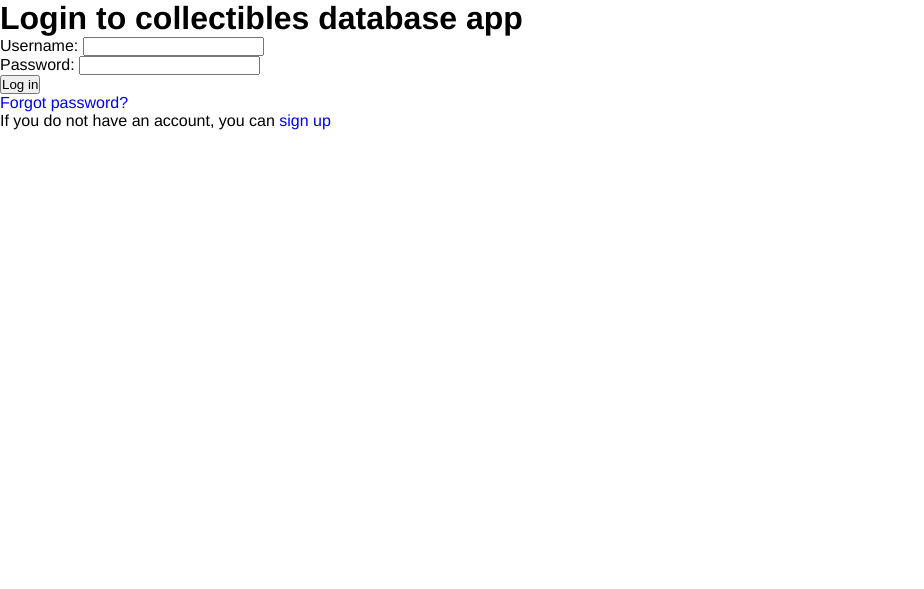
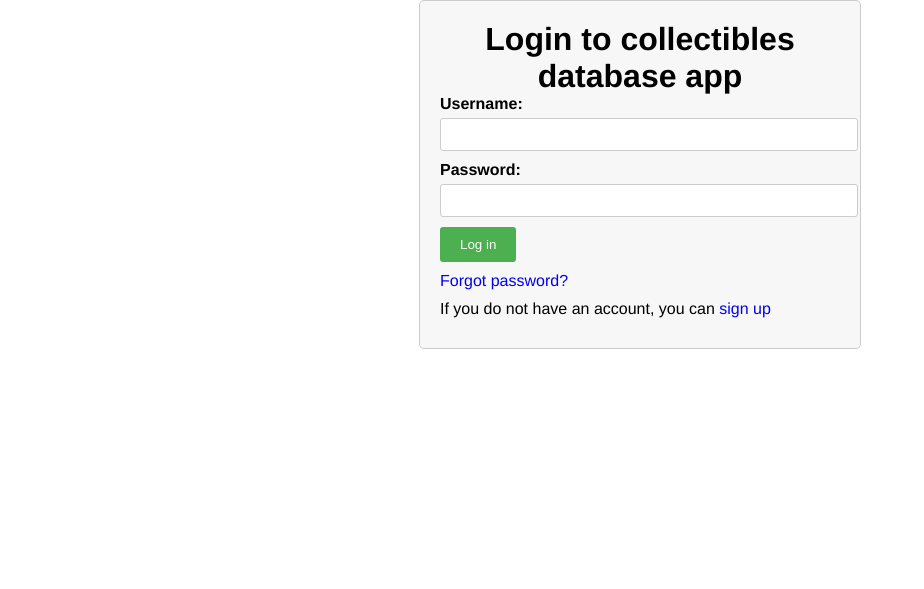
Before and after one commit to 32ndOfAnInch/collectibles_database, a Django app: page /accounts/login/ in a window 1280 px wide. Shown: the part 68-657 px from the top of the page, without its empty margins (0-924 px from the left). Run offline with Django 4.2, Linux system fonts and the light colour scheme.

Commit message:
singup and login forms styled

```diff
--- a/collectibles_database/collectibles_db_app/static/css/style.css
+++ b/collectibles_database/collectibles_db_app/static/css/style.css
@@ -330,3 +330,55 @@ footer p {
 .content-container {
     min-height: 360px;
 }
+
+
+/* signup and login forms */
+
+.signup-login-container {
+    max-width: 400px;
+    margin: 0 auto;
+    padding: 20px;
+    border: 1px solid #ccc;
+    border-radius: 5px;
+    background-color: #f7f7f7;
+}
+
+.signup-login-container h1 {
+    text-align: center;
+}
+
+.signup-login-container p {
+    margin-bottom: 10px;
+}
+
+.signup-login-container label {
+    display: block;
+    font-weight: bold;
+    margin-bottom: 5px;
+}
+
+.signup-login-container input[type="text"],
+.signup-login-container input[type="email"],
+.signup-login-container input[type="password"] {
+    width: 100%;
+    padding: 8px;
+    border: 1px solid #ccc;
+    border-radius: 3px;
+}
+
+.signup-login-container button[type="submit"] {
+    padding: 10px 20px;
+    background-color: #4CAF50;
+    color: white;
+    border: none;
+    border-radius: 3px;
+    cursor: pointer;
+}
+
+.signup-login-container button[type="submit"]:hover {
+    background-color: #45a049;
+}
+
+.signup-login-container small {
+    font-size: 12px;
+}
--- a/collectibles_database/user_profile/templates/registration/login.html
+++ b/collectibles_database/user_profile/templates/registration/login.html
@@ -3,7 +3,7 @@
 {% block title %}Login to {{ block.super }}{% endblock title %}
 
 {% block content %}
-
+<div class="signup-login-container">
     <h1>Login to collectibles database app</h1>
 
     {% if form.errors %}
@@ -20,5 +20,5 @@
     </form>
     <p><a href="{% url 'password_reset' %}">Forgot password?</a></p>
     <p>If you do not have an account, you can <a href="#">sign up</a></p>
-
+</div>
 {% endblock content %}
--- a/collectibles_database/user_profile/templates/user_profile/signup.html
+++ b/collectibles_database/user_profile/templates/user_profile/signup.html
@@ -1,6 +1,7 @@
 {% extends 'base.html' %}
 {% block title %}Sign up for {{ block.super }}{% endblock title %}
 {% block content %}
+<div class="signup-login-container">
 <h1>Sign up for collectibles database</h1>
     <form action="{{ request.path }}" method="post">
         {% csrf_token %}
@@ -32,4 +33,5 @@
         <p><button type="submit">Confirm Sign Up</button></p>
         <p>If you have already an account, you can <a href="{% url 'login' %}">login</a> instead.</p>
     </form>
+</div>
 {% endblock content %}
```
Lines whose indentation alone changed are shown as unchanged.
